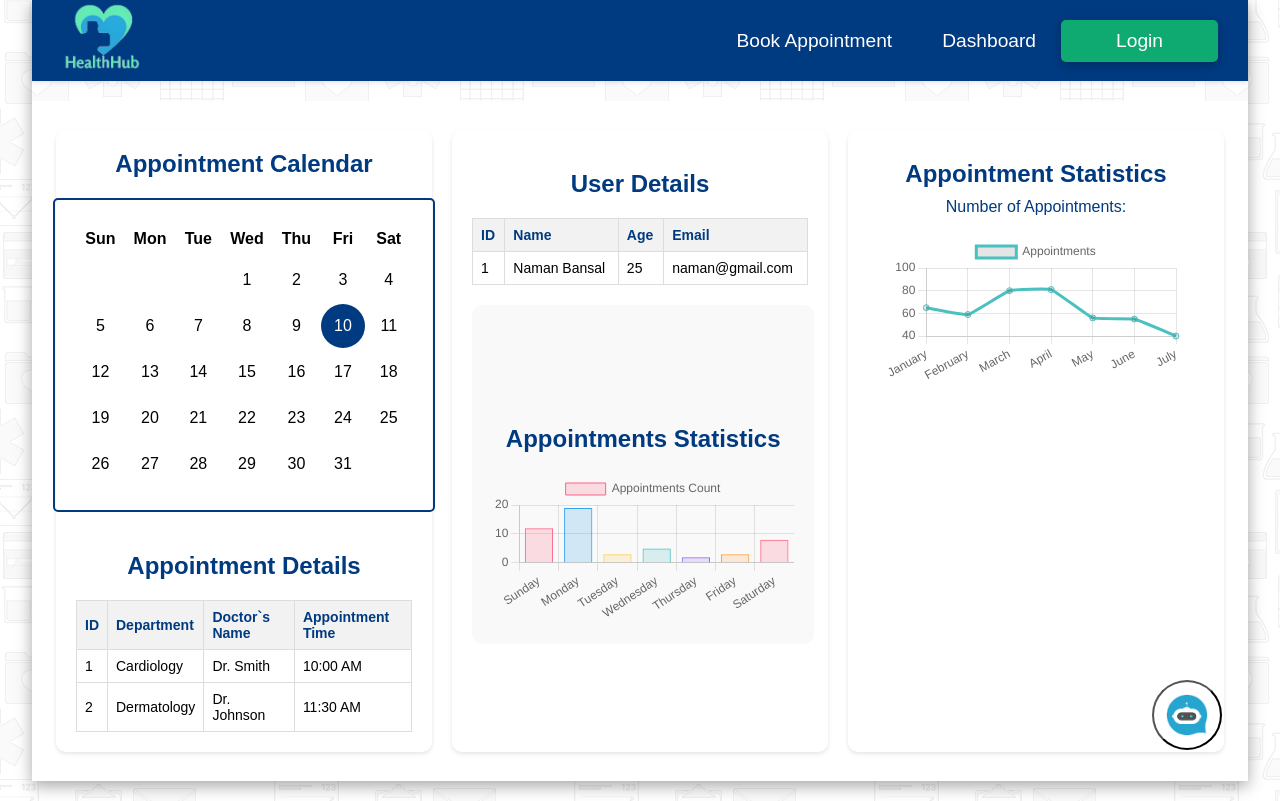
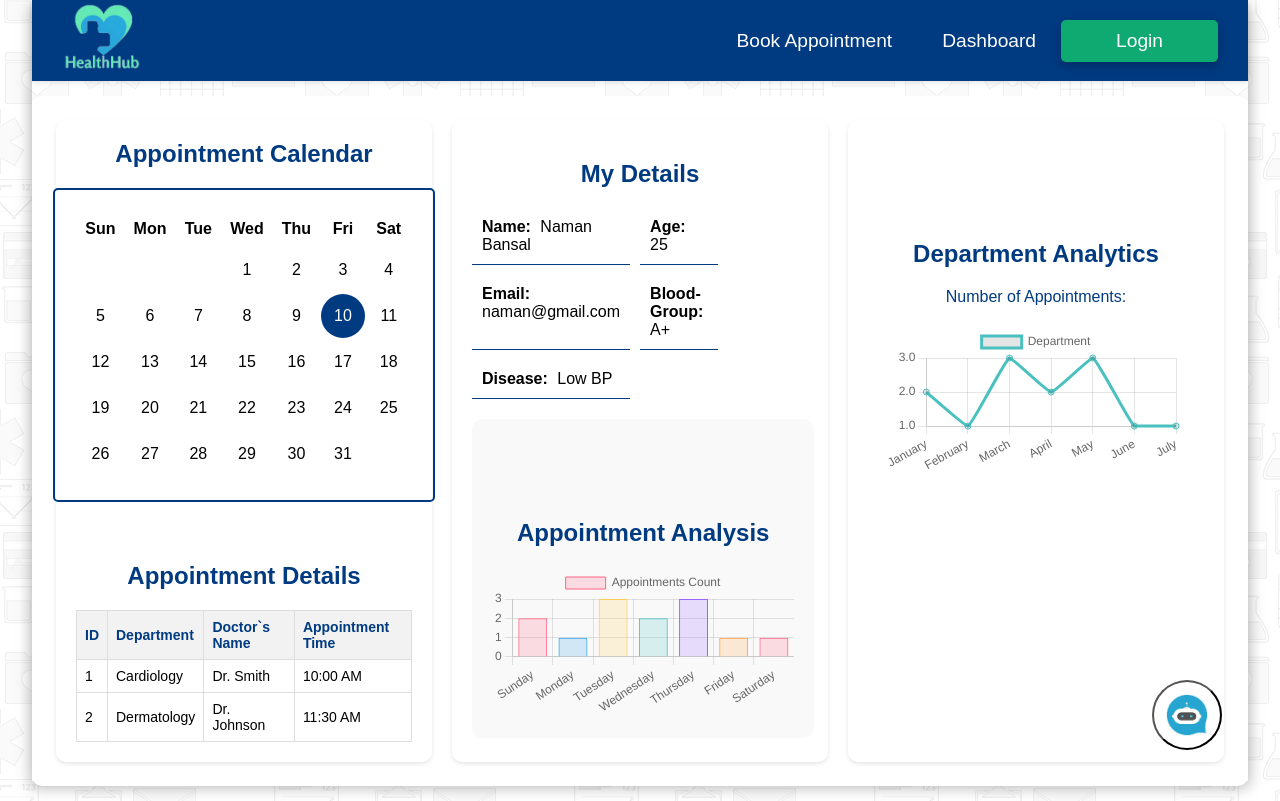
Before and after one commit to CodingRun15/HealthHub, a React (Vite) app in the folder Frontend/HealthHubApp/: page /dashboard in a window 1280 px wide. Built offline with nearby package versions, Linux system fonts and the light colour scheme.

Commit message:
update Dashboard

```diff
--- a/Frontend/HealthHubApp/src/components/React-BarGraph.css
+++ b/Frontend/HealthHubApp/src/components/React-BarGraph.css
@@ -13,7 +13,7 @@
 
 /* Title styles */
 .bar-chart h2 {
-    margin: 100px 0 20px 0;
+    margin: 80px 0 20px 0;
     color: #003a80;
     text-align: center; /* Center-align the title */
 }
--- a/Frontend/HealthHubApp/src/components/React-BarGraph.jsx
+++ b/Frontend/HealthHubApp/src/components/React-BarGraph.jsx
@@ -18,8 +18,8 @@ const BarGraph = () => {
             data: {
                 labels: ['Sunday', 'Monday', 'Tuesday', 'Wednesday', 'Thursday', 'Friday', 'Saturday'],
                 datasets: [{
-                    label: 'Appointments Count', // Updated label
-                    data: [12, 19, 3, 5, 2, 3, 8], // Updated data
+                    label: 'Appointments Count',
+                    data: [2, 1, 3, 2, 3, 1, 1],
                     backgroundColor: [
                         'rgba(255, 99, 132, 0.2)',
                         'rgba(54, 162, 235, 0.2)',
@@ -27,7 +27,7 @@ const BarGraph = () => {
                         'rgba(75, 192, 192, 0.2)',
                         'rgba(153, 102, 255, 0.2)',
                         'rgba(255, 159, 64, 0.2)',
-                        'rgba(255, 99, 132, 0.2)' // Example color
+                        'rgba(255, 99, 132, 0.2)'
                     ],
                     borderColor: [
                         'rgba(255, 99, 132, 1)',
@@ -59,8 +59,8 @@ const BarGraph = () => {
 
     return (
         <div className="bar-chart">
-            <h2>Appointments Statistics</h2> {/* Updated heading */}
-            <canvas ref={chartRef}></canvas> {/* Use ref instead of id for canvas */}
+            <h2>Appointment Analysis</h2>
+            <canvas ref={chartRef}></canvas>
         </div>
     );
 };
--- a/Frontend/HealthHubApp/src/components/React-LineGraph.css
+++ b/Frontend/HealthHubApp/src/components/React-LineGraph.css
@@ -1,7 +1,7 @@
 .line-graph-container h2{
     color: #003a80;
     text-align: center;
-    margin: 10px;
+    margin: 100px 0 20px 0;
 }
 .line-graph-container p{
     color: #003a80;
--- a/Frontend/HealthHubApp/src/components/React-LineGraph.jsx
+++ b/Frontend/HealthHubApp/src/components/React-LineGraph.jsx
@@ -20,8 +20,8 @@ const LineGraph = ({ numberOfAppointments }) => {
             data: {
                 labels: ['January', 'February', 'March', 'April', 'May', 'June', 'July'],
                 datasets: [{
-                    label: 'Appointments',
-                    data: [65, 59, 80, 81, 56, 55, 40], // Dummy data, replace with actual data
+                    label: 'Department',
+                    data: [2, 1, 3, 2, 3, 1, 1],
                     fill: false,
                     borderColor: 'rgb(75, 192, 192)',
                     tension: 0.1
@@ -29,9 +29,7 @@ const LineGraph = ({ numberOfAppointments }) => {
             }
         });
 
-        // Cleanup function
         return () => {
-            // Destroy chart instance when component unmounts
             if (chartInstance.current) {
                 chartInstance.current.destroy();
             }
@@ -40,7 +38,7 @@ const LineGraph = ({ numberOfAppointments }) => {
 
     return (
         <div className="line-graph-container">
-            <h2>Appointment Statistics</h2>
+            <h2>Department Analytics</h2>
             <p>Number of Appointments: {numberOfAppointments}</p>
             <canvas className="line-graph" ref={chartRef} />
         </div>
--- a/Frontend/HealthHubApp/src/components/User-Details.css
+++ b/Frontend/HealthHubApp/src/components/User-Details.css
@@ -1,5 +1,6 @@
 .user-details-list {
     margin-top: 20px;
+
 }
 
 .user-details-list h2 {
@@ -8,24 +9,35 @@
     text-align: center;
 }
 
-.user-details-list table {
-    width: 100%;
-    border-collapse: collapse;
+.container {
+    border: 2px solid #003a80;
+    border-radius: 5px;
+    padding: 10px;
 }
-.user-details-list th{
-    color: #003a80;
-    text-align: center;
-}
-.user-details-list th,
-.user-details-list td {
-    padding: 8px;
-    border: 1px solid #ddd;
-    text-align: left;
-    font-size: 14px;
+
+.grid-container {
+    display: grid;
+    grid-template-columns: repeat(2, 1fr);
+    gap: 20px;
 
 }
 
-.user-details-list th {
-    background-color: #f2f2f2;
+.user-details-item {
+    display: grid;
+    grid-template-columns: repeat(2, 1fr);
+    gap: 10px;
+}
+
+.detail-section {
+    border-bottom: 1px solid #003a80; /* Added horizontal lines */
+    padding: 10px;
+}
+
+.user-details-item p {
+    margin: 0px;
+}
+
+.user-details-item span {
     font-weight: bold;
+    margin-right: 5px;
 }
--- a/Frontend/HealthHubApp/src/components/User-Details.jsx
+++ b/Frontend/HealthHubApp/src/components/User-Details.jsx
@@ -1,34 +1,34 @@
-import '../components/User-Details.css'
+import '../components/User-Details.css';
 
 const UserDetailsList = () => {
-    // Example user details list
     const userDetailsList = [
-        { id: 1, name: 'Naman Bansal', age: 25, email: 'naman@gmail.com' },
+        { name: 'Naman Bansal', age: 25, email: 'naman@gmail.com', bloodgroup: 'A+', disease: 'Low BP' },
     ];
 
     return (
         <div className="user-details-list">
-            <h2>User Details</h2>
-            <table>
-                <thead>
-                    <tr>
-                        <th>ID</th>
-                        <th>Name</th>
-                        <th>Age</th>
-                        <th>Email</th>
-                    </tr>
-                </thead>
-                <tbody>
-                    {userDetailsList.map(user => (
-                        <tr key={user.id}>
-                            <td>{user.id}</td>
-                            <td>{user.name}</td>
-                            <td>{user.age}</td>
-                            <td>{user.email}</td>
-                        </tr>
-                    ))}
-                </tbody>
-            </table>
+            <h2 style={{ color: '#003a80' }}>My Details</h2>
+            <div className="grid-container">
+                {userDetailsList.map(user => (
+                    <div key={user.id} className="user-details-item">
+                        <div className="detail-section">
+                            <p><span>Name:</span> {user.name}</p>
+                        </div>
+                        <div className="detail-section">
+                            <p><span>Age:</span> {user.age}</p>
+                        </div>
+                        <div className="detail-section">
+                            <p><span>Email:</span> {user.email}</p>
+                        </div>
+                        <div className="detail-section">
+                            <p><span>Blood-Group:</span> {user.bloodgroup}</p>
+                        </div>
+                        <div className="detail-section">
+                            <p><span>Disease:</span> {user.disease}</p>
+                        </div>
+                    </div>
+                ))}
+            </div>
         </div>
     );
 };
--- a/Frontend/HealthHubApp/src/css/Dashboard.css
+++ b/Frontend/HealthHubApp/src/css/Dashboard.css
@@ -25,6 +25,11 @@
     overflow: hidden;
 }
 
+.container-user{
+    display: flex;
+    justify-content: center;
+    align-items: center;
+}
 /* Individual container items */
 .container-item {
     padding: 20px;
--- a/Frontend/HealthHubApp/src/css/Login.css
+++ b/Frontend/HealthHubApp/src/css/Login.css
@@ -8,6 +8,7 @@
     font-weight: 400;
     font-size: 14px;
     font-family: Arial, Helvetica, sans-serif;
+    background-color: white;
 }
 
 .main-container-form-login {
--- a/Frontend/HealthHubApp/src/css/Signup.css
+++ b/Frontend/HealthHubApp/src/css/Signup.css
@@ -14,7 +14,7 @@
     box-shadow: rgba(0, 0, 0, 0.24) 0px 3px 8px;
     width: 80%;
     max-width: 400px;
-    background: #ffffff;
+    background-color: #ffffff;
     border-radius: 23px;
     box-sizing: border-box;
     padding: 24px;
--- a/Frontend/HealthHubApp/src/pages/Dashboard.jsx
+++ b/Frontend/HealthHubApp/src/pages/Dashboard.jsx
@@ -9,7 +9,6 @@ const Dashboard = () => {
     return (
         <div className="body-container-dash">
             <div className="container-dash">
-                {/* Calendar and Appointment Details */}
                 <div className="container-item">
                     <div className="container-calendar">
                         <Calendar />
@@ -19,7 +18,6 @@ const Dashboard = () => {
                     </div>
                 </div>
 
-                {/* User Details and Bar Graph */}
                 <div className="container-item">
                     <div className="container-list">
                         <UserDetailsList />
@@ -29,7 +27,6 @@ const Dashboard = () => {
                     </div>
                 </div>
 
-                {/* Line Graph */}
                 <div className="container-item">
                     <div className="container-line">
                         <LineGraph />
--- a/Frontend/HealthHubApp/src/pages/Login.jsx
+++ b/Frontend/HealthHubApp/src/pages/Login.jsx
@@ -26,7 +26,6 @@ const Login = () => {
             localStorage.setItem("token", token);
 
             const userRes = await fetch("https://healthhub-sug1.onrender.com/user/profile", {
-                method: "GET",
                 headers: {
                     "Authorization": `Bearer ${token}`
                 }
```
